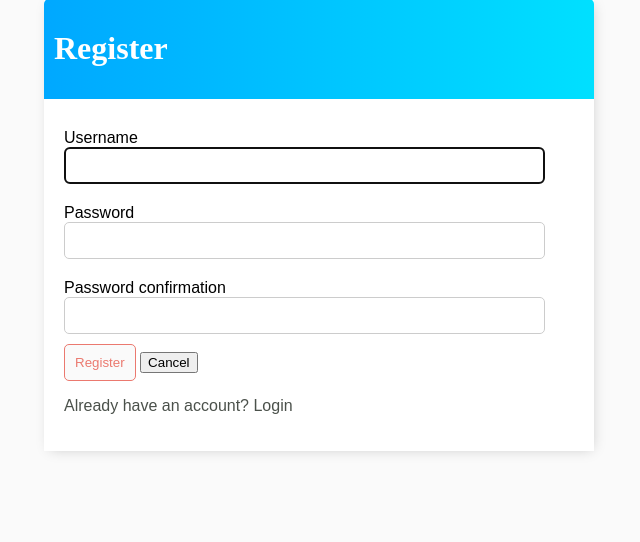
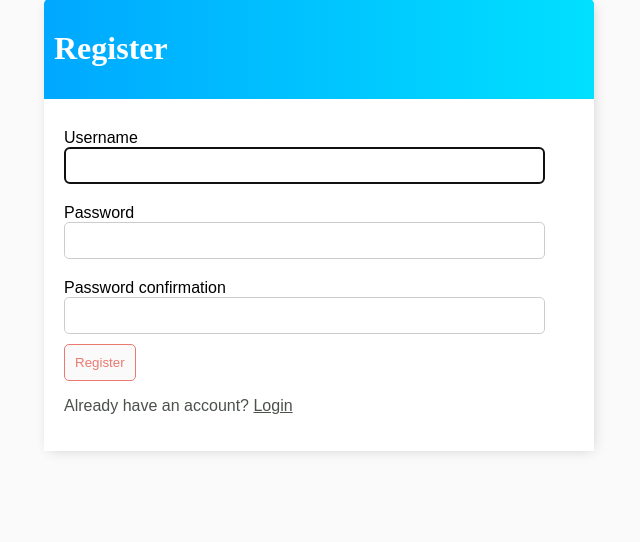
Before and after one commit to Claudenilsonjunior/todo-django-webapp, a Django app: page /register/ in a window 1280 px wide. Shown: the part 59-601 px from the top of the page, without its empty margins (321-961 px from the left). Run offline with Django 5.2, Linux system fonts and the light colour scheme; some web fonts are replaced.

Commit message:
Update register.html

```diff
--- a/base/templates/base/register.html
+++ b/base/templates/base/register.html
@@ -18,11 +18,8 @@
 
 
   <button class="btn" type="submit">Register</button>
-  <button type="button" onclick="location.href='{% url 'login' %}'">
-    Cancel
-  </button>
 </form>
 
-<p>Already have an account? <a href="{% url 'login' %}">Login</a></p>
+<p>Already have an account? <u><a href="{% url 'login' %}">Login</a></u></p>
 </div>
 {% endblock %}
```
